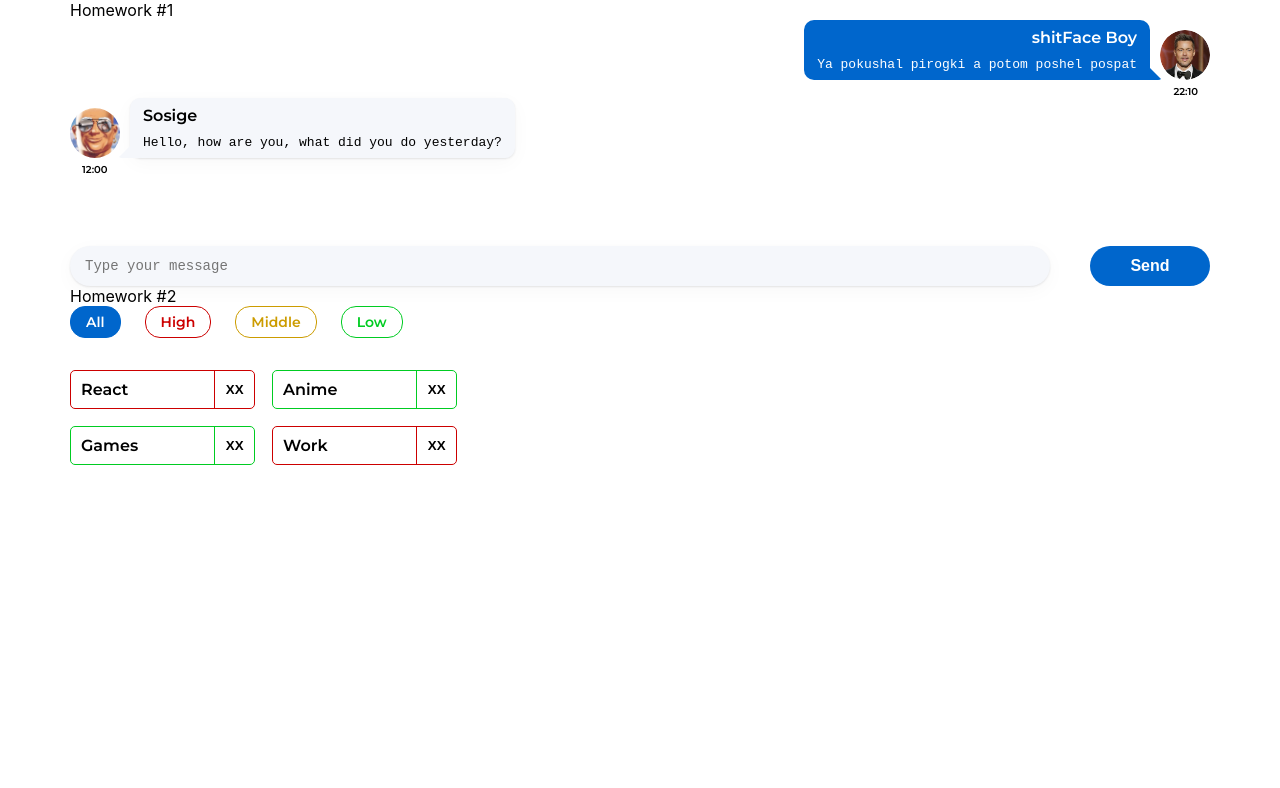
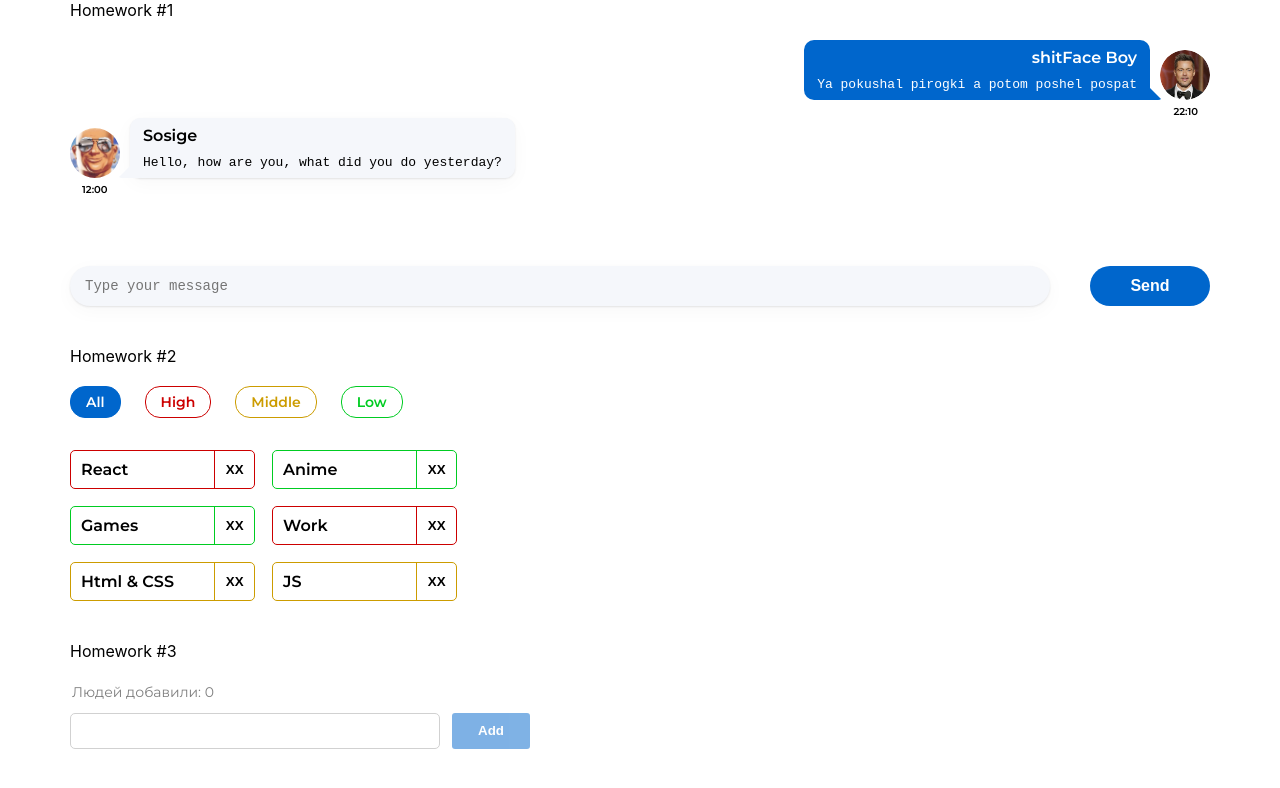
Before and after one commit to kiselevMaksim1223/HomeWork_Auto, a React (Create React App) app: page /#/ in a window 1280 px wide. Shown: the top 788 px of the page. Built offline with nearby package versions, Linux system fonts and the light colour scheme.

Commit message:
Hw3 done ;)))))!!!!!

```diff
--- a/src/s1-main/App.module.css
+++ b/src/s1-main/App.module.css
@@ -7,8 +7,10 @@
 }
 
 .hw {
+    margin-bottom: 40px;
+
 }
 
 .hwTitle {
-
+margin-bottom: 20px;
 }
--- a/src/s1-main/App.tsx
+++ b/src/s1-main/App.tsx
@@ -2,6 +2,7 @@ import React from 'react'
 import s from './App.module.css'
 import HW1 from '../s2-homeworks/hw01/HW1'
 import HW2 from "../s2-homeworks/hw02/HW2";
+import HW3 from "../s2-homeworks/hw03/HW3";
 
 function App() {
     return (
@@ -9,7 +10,7 @@ function App() {
             <HW1/>
             {/*раскомментировать по ходу выполнения*/}
             <HW2/>
-            {/*<HW3/>*/}
+            <HW3/>
             {/*<HW4/>*/}
 
             {/*при выполнении дз 5 и более - закомментировать здесь дз 1-4, так как они есть внутри дз 5*/}
--- a/src/s2-homeworks/hw02/HW2.tsx
+++ b/src/s2-homeworks/hw02/HW2.tsx
@@ -31,6 +31,8 @@ const defaultAffairs: Array<AffairType> = [ // need to fix any
     {_id: 2, name: 'Anime', priority: 'low'},
     {_id: 3, name: 'Games', priority: 'low'},
     {_id: 4, name: 'Work', priority: 'high'},
+    {_id: 5, name: 'Html & CSS', priority: 'middle'},
+    {_id: 6, name: 'JS', priority: 'middle'},
 
 ]
 
@@ -41,27 +43,25 @@ const defaultAffairs: Array<AffairType> = [ // need to fix any
 // pure helper functions
 export const filterAffairs = (affairs: Array<AffairType>, filter: FilterType):Array<AffairType> => { // need to fix any
 
-    let affFilter = affairs
-
+    // let affFilter = affairs
 
     if (filter === "low") {
-        affFilter = affairs.filter(affair => affair.priority === "low")
+        affairs = affairs.filter(affair => affair.priority === "low")
     } else
     if (filter === "middle") {
-        affFilter = affairs.filter(affair => affair.priority === "middle")
+        affairs = affairs.filter(affair => affair.priority === "middle")
     } else
     if (filter === "high") {
-        affFilter = affairs.filter(affair => affair.priority === "high")
+        affairs = affairs.filter(affair => affair.priority === "high")
     }
-    return affFilter
+    return affairs
+
     // console.log(affFilter)
 
 }
 export const deleteAffair = (affairs: Array<AffairType>, _id: number): Array<AffairType> => { // need to fix any
+
     return  affairs.filter(aff => aff._id !== _id)
-
-
-
     // return affDelFilter // need to fix
 }
 
--- a/src/s2-homeworks/hw03/Greeting.module.css
+++ b/src/s2-homeworks/hw03/Greeting.module.css
@@ -1,22 +1,59 @@
 .greetingForm {
+    font-family: 'Montserrat', serif;
+    font-style: normal;
+    font-size: 14px;
+    font-weight: 400;
 }
 
 .inputAndButtonContainer {
+ display: flex;
 }
 
 .error {
+    padding: 2px;
+    margin-top: 7px;
+    color: #cc0000;
+    line-height: 17px;
 }
 
 .input {
+    border: 1px solid #D1D1D1;
+    border-radius: 5px;
+    width: 370px;
+    height: 36px;
+    font-weight: 500;
+    font-size: 16px;
+    line-height: 20px;
+    padding: 8px 12px;
 }
 
 .input:focus {
+    border: 1px solid #D1D1D1;
+    border-radius: 5px;
+    outline: 0;
+    outline-offset: 0;
 }
 
 .errorInput {
+    border: 1px solid #cc0000;
+    border-radius: 5px;
+    outline: 0;
+    outline-offset: 0;
+    width: 370px;
+    height: 36px;
+
 }
 
 .button {
+    width: 78px;
+    height: 36px;
+    border-radius: 3px;
+    background: #0066CC;
+    border: none;
+    margin-left: 12px;
+    color: #FFFFFF;
+    font-weight: 600;
+    line-height: 20px;
 }
 
 .button:focus {
@@ -26,10 +63,21 @@
 }
 
 .button:disabled {
+    background: #0066CC;
+    opacity: 0.5;
 }
 
 .text {
+    padding: 2px;
+    margin-bottom: 10px;
+    color: rgba(0, 0, 0, 0.5);;
 }
 
 .greeting {
+    padding: 2px;
+    margin-top: 10px;
+    font-weight: 500;
+    font-size: 14px;
+    line-height: 17px;
+
 }
--- a/src/s2-homeworks/hw03/Greeting.tsx
+++ b/src/s2-homeworks/hw03/Greeting.tsx
@@ -2,14 +2,14 @@ import React, {ChangeEvent, KeyboardEvent} from 'react'
 import s from './Greeting.module.css'
 
 type GreetingPropsType = {
-    name: any // need to fix any
-    setNameCallback: any // need to fix any
-    addUser: any // need to fix any
-    onBlur: any // need to fix any
-    onEnter: any // need to fix any
-    error: any // need to fix any
-    totalUsers: any // need to fix any
-    lastUserName?: any // need to fix any
+    name: string // need to fix any
+    setNameCallback: (e:ChangeEvent<HTMLInputElement>) => void // need to fix any
+    addUser: () => void // need to fix any
+    onBlur: () => void // need to fix any
+    onEnter: (e: KeyboardEvent<HTMLInputElement>) => void // need to fix any
+    error: string // need to fix any
+    totalUsers: number // need to fix any
+    lastUserName?: string // need to fix any
 }
 
 // презентационная компонента (для верстальщика)
@@ -25,7 +25,11 @@ const Greeting: React.FC<GreetingPropsType> = (
         lastUserName,
     } // деструктуризация пропсов
 ) => {
-    const inputClass = s.errorInput // need to fix with (?:)
+    // const inputClass = s.errorInput // need to fix with (?:)
+    // let inputClass = error ? inputClass = s.errorInput : inputClass = s.input
+
+    let inputClass
+        error ? inputClass = s.errorInput : inputClass = s.input
 
     return (
         <div id={'hw3-form'} className={s.greetingForm}>
@@ -57,7 +61,7 @@ const Greeting: React.FC<GreetingPropsType> = (
                     className={s.button}
                     disabled={!name.trim()}
                 >
-                    add
+                    Add
                 </button>
             </div>
 
--- a/src/s2-homeworks/hw03/GreetingContainer.tsx
+++ b/src/s2-homeworks/hw03/GreetingContainer.tsx
@@ -3,18 +3,39 @@ import Greeting from './Greeting'
 import { UserType } from './HW3'
 
 type GreetingContainerPropsType = {
-    users: any // need to fix any
-    addUserCallback: any // need to fix any
+    users: UserType[] // need to fix any
+    addUserCallback: (name:string) => void // need to fix any
 }
 
-export const pureAddUser = (name: any, setError: any, setName: any, addUserCallback: any) => {
+export const pureAddUser = (name: string, setError: (error:string) => void, setName: (name:string)=>void, addUserCallback: (name:string)=>void) => {
     // если имя пустое - показать ошибку, иначе - добавить юзера и очистить инпут
+
+    // name === null
+    // name === "" || name === " "
+    // !name
+    // name === "" || name === "    "
+    //     ? setError("Ошибка! Введите имя!")
+    //     : addUserCallback(name); setName("")
+    // name = ""
+    if (name.replace((/^\s*$/g), "") === "" ){
+        setName(name)
+        setError("Ошибка! Введите имя!")
+    } else {
+        addUserCallback(name)
+        setName("")
+    }
 }
 
-export const pureOnBlur = (name: any, setError: any) => { // если имя пустое - показать ошибку
+export const pureOnBlur = (name: string, setError: (error:string) => void) => { // если имя пустое - показать ошибку
+   if ( name === "" || name === "    ") {
+       setError('Ошибка! Введите имя!')
+   }
 }
 
-export const pureOnEnter = (e: any, addUser: any) => { // если нажата кнопка Enter - добавить
+export const pureOnEnter = (e: KeyboardEvent, addUser: ()=>void) => { // если нажата кнопка Enter - добавить
+    if (e.key === "Enter") {
+        addUser()
+    }
 }
 
 // более простой и понятный для новичков
@@ -26,11 +47,13 @@ const GreetingContainer: React.FC<GreetingContainerPropsType> = ({
     addUserCallback,
 }) => {
     // деструктуризация пропсов
-    const [name, setName] = useState<any>('') // need to fix any
-    const [error, setError] = useState<any>('') // need to fix any
-
-    const setNameCallback = (e: any) => { // need to fix any
-        setName('some name') // need to fix
+    const [name, setName] = useState<string>('') // need to fix any +++
+    const [error, setError] = useState<string>('') // need to fix any  +++
+    // console.log(name)
+    // console.log(error)
+    const setNameCallback = (e: ChangeEvent<HTMLInputElement>) => { // need to fix any ++++
+        // setName('some name') // need to fix
+        setName(e.currentTarget.value)
 
         error && setError('')
     }
@@ -42,12 +65,14 @@ const GreetingContainer: React.FC<GreetingContainerPropsType> = ({
         pureOnBlur(name, setError)
     }
 
-    const onEnter = (e: any) => {
+    const onEnter = (e: KeyboardEvent<HTMLInputElement>) => {
         pureOnEnter(e, addUser)
     }
 
-    const totalUsers = 0 // need to fix
-    const lastUserName = 'some name' // need to fix
+    // const totalUsers = 0 // need to fix
+    const totalUsers = users.length
+    // const lastUserName = users[].name // need to fix
+    const lastUserName = users.length === 0 ? "" : users[users.length-1].name // need to fix
 
     return (
         <Greeting
--- a/src/s2-homeworks/hw03/HW3.tsx
+++ b/src/s2-homeworks/hw03/HW3.tsx
@@ -4,35 +4,38 @@ import s2 from '../../s1-main/App.module.css'
 import GreetingContainer from './GreetingContainer'
 
 /*
-* 1 - описать тип UserType
-* 2 - указать нужный тип в useState с users
-* 3 - дописать типы и логику функции pureAddUserCallback и проверить её тестами
-* 4 - в файле GreetingContainer.tsx дописать типизацию пропсов
-* 5 - в файле GreetingContainer.tsx указать нужные типы в useState с name и error
-* 6 - в файле GreetingContainer.tsx дописать тип и логику функции setNameCallback
-* 7 - в файле GreetingContainer.tsx дописать логику функций pureAddUser, pureOnBlur, pureOnEnter и проверить их тестами
-* 8 - в файле GreetingContainer.tsx вычислить количество добавленных и имя последнего (totalUsers, lastUserName)
-* 9 - в файле Greeting.tsx дописать типизацию пропсов
-* 10 - в файле Greeting.tsx вычислить inputClass в зависимости от наличия ошибки
-* 11 - сделать стили в соответствии с дизайном
+* 1 - описать тип UserType ++++++
+* 2 - указать нужный тип в useState с users ++++++
+* 3 - дописать типы и логику функции pureAddUserCallback и проверить её тестами +++++++
+* 4 - в файле GreetingContainer.tsx дописать типизацию пропсов ++++++????
+* 5 - в файле GreetingContainer.tsx указать нужные типы в useState с name и error ++++
+* 6 - в файле GreetingContainer.tsx дописать тип и логику функции setNameCallback +++++++++???????? доделать в конце!!!!!
+* 7 - в файле GreetingContainer.tsx дописать логику функций pureAddUser, pureOnBlur, pureOnEnter и проверить их тестами +++???  pureAddUser, pureOnBlur - наебал тесты
+* 8 - в файле GreetingContainer.tsx вычислить количество добавленных и имя последнего (totalUsers, lastUserName)+++++
+* 9 - в файле Greeting.tsx дописать типизацию пропсов ++
+* 10 - в файле Greeting.tsx вычислить inputClass в зависимости от наличия ошибки +++
+* 11 - сделать стили в соответствии с дизайном+++
 * */
 
 // types
 export type UserType = {
-    _id: any // need to fix any
-    name: any // need to fix any
+    _id: string // need to fix any +
+    name: string // need to fix any +
 }
 
-export const pureAddUserCallback = (name: any, setUsers: any, users: any) => { // need to fix any
-    const user = { // need to fix
-    }
+export const pureAddUserCallback = (name: string, setUsers: any, users: UserType[]) => { // need to fix any
+    const user = {
+        // need to fix ++++
+        _id:v1(),
+        name:name
+            }
     setUsers([...users, user])
 }
 
 const HW3 = () => {
-    const [users, setUsers] = useState<any>([]) // need to fix any
+    const [users, setUsers] = useState<UserType[]>([]) // need to fix any ++++++
 
-    const addUserCallback = (name: any) => { // need to fix any
+    const addUserCallback = (name: string) => { // need to fix any +++++=+
         pureAddUserCallback(name, setUsers, users)
     }
 
```
